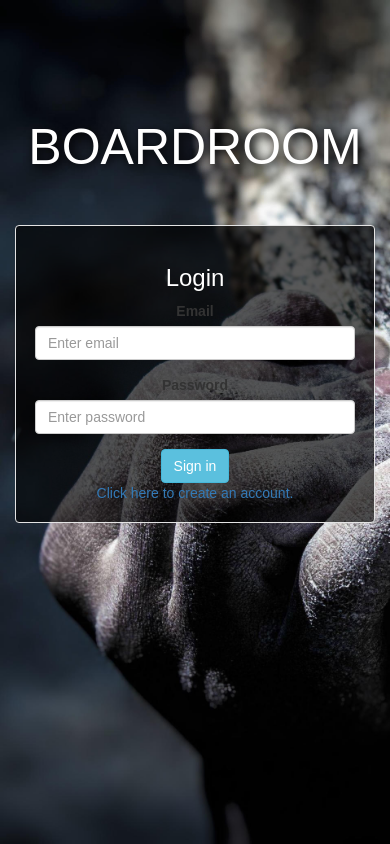
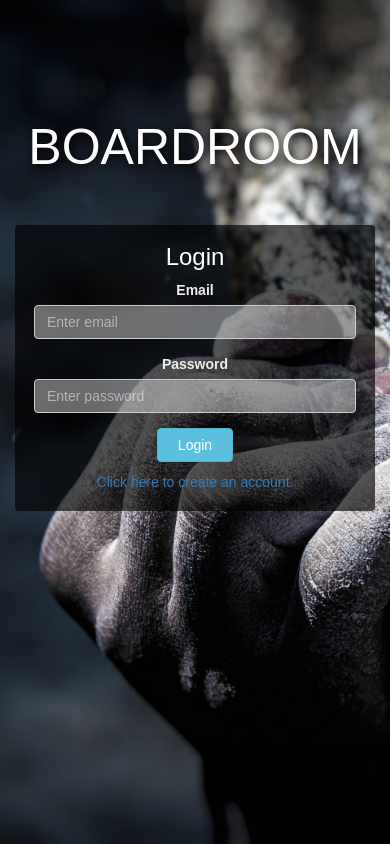
Before and after one commit to Baatzy/g48-capstone-frontend, a React (Create React App) app: page / in a window 390 px wide. Built offline with nearby package versions, Linux system fonts and the light colour scheme.

Commit message:
Styling for login should now be good. Also styled Dashboard and navbar hamburger.

```diff
--- /dev/null
+++ b/public/assets/styles/loginPage.css
@@ -0,0 +1,24 @@
+.login-form label {
+  color: #ededed;
+}
+
+.login-form input {
+  background-color: rgba(255,255,255,0.4);
+}
+
+.login-form input::placeholder {
+  color: rgba(255,255,255,0.5);
+}
+
+.login-form input[type=text] {
+  color: rgba(255,255,255,1);
+}
+
+.well {
+  border: 0px;
+}
+
+.navbar-toggle.collapsed {
+  border-width: 1px;
+  border-color: white;
+}
--- a/public/index.html
+++ b/public/index.html
@@ -23,6 +23,7 @@
 
     <!-- Styles -->
     <link rel="stylesheet" href="https://maxcdn.bootstrapcdn.com/bootstrap/latest/css/bootstrap.min.css">
+    <link rel="stylesheet" href="/assets/styles/loginPage.css">
   </head>
   <body>
 
--- a/src/components/dashboard/dashboardPage.js
+++ b/src/components/dashboard/dashboardPage.js
@@ -7,6 +7,25 @@ import { dateStringFixer, displayProtocolCards } from '../../Utilities/functions
 import { HTMLLoading } from '../../Utilities/htmlSnips'
 const apiUrl = 'https://basement-windows.herokuapp.com'
 const userId = 1 // Eventually needs to be obtained from session token
+
+
+const buttonPadder = {
+  paddingTop: "5px",
+  paddingBottom: "5px",
+}
+
+const buttonPadderRight = {
+  paddingRight: "5px",
+}
+
+const buttonWidth = {
+  paddingLeft: "32px",
+  paddingRight: "32px",
+}
+
+const spacer = {
+  marginTop: "10px",
+}
 
 
 function MesocycleContainer(props) {
@@ -22,7 +41,7 @@ class TrainNowButtons extends Component {
     return (
       <div>
         <Link to='/logbook/new'>
-          <Button bsStyle="danger" bsSize="large">
+          <Button bsStyle="danger" bsSize="large" style={buttonWidth}>
             Train Now
           </Button>
         </Link>
@@ -34,8 +53,8 @@ class TrainNowButtons extends Component {
 class ViewCalendarButtons extends Component {
   render () {
     return (
-      <div>
-        <Link to='/logbook'>
+      <div style={buttonPadder}>
+        <Link to='/logbook' style={buttonPadderRight}>
           <Button bsStyle="info" bsSize="large">
             My Logbook
           </Button>
@@ -54,7 +73,7 @@ class ViewProtocolsButtons extends Component {
   render () {
     return (
       <div>
-        <Link to='/protocols'>
+        <Link to='/protocols' style={buttonPadderRight}>
           <Button bsStyle="warning" bsSize="large">
             See All Protocols
           </Button>
--- a/src/components/login/loginPage.js
+++ b/src/components/login/loginPage.js
@@ -3,6 +3,7 @@ import { Link } from 'react-router-dom'
 import { Button, Grid, FormGroup, ControlLabel, HelpBlock, FormControl, Well } from 'react-bootstrap'
 import { centerWellSignup, centerWellLogin, parentElement, backgroundImage } from './loginPage-style'
 import Background from '../../images/crimp-blur.jpg'
+
 
 function FieldGroup({ id, label, help, ...props }) {
   return (
@@ -51,12 +52,19 @@ class LoginForm extends Component {
       textShadow: "2px 2px 10px rgba(0,0,0,1)",
     }
 
-    const whiteFont = {
+    const formTitle = {
       color: 'white',
+      marginTop: "0px",
     }
 
     const ghost = {
       backgroundColor: "rgba(0,0,0,0.65)",
+    }
+
+    const submitButton = {
+      marginBottom: "10px",
+      paddingLeft: "20px",
+      paddingRight: "20px",
     }
 
     if (this.props.showLogin) {
@@ -66,8 +74,8 @@ class LoginForm extends Component {
           <Grid>
             <Well style={ghost}>
               <div>
-                <h3 style={whiteFont}>Login</h3>
-                <form>
+                <h3 style={formTitle}>Login</h3>
+                <form className="login-form">
                   <FieldGroup
                     value={this.userEmail}
                     onChange={this.changeEmail.bind(this)}
@@ -88,8 +96,8 @@ class LoginForm extends Component {
                 </form>
 
                 <Link to='/dashboard'>
-                  <Button bsStyle="info">
-                      Sign in
+                  <Button bsStyle="info" style={submitButton}>
+                      Login
                   </Button>
                 </Link>
 
@@ -152,12 +160,19 @@ class SignUpForm extends Component {
       textShadow: "2px 2px 10px rgba(0,0,0,1)",
     }
 
-    const whiteFont = {
+    const formTitle = {
       color: 'white',
+      marginTop: "0px",
     }
 
     const ghost = {
       backgroundColor: "rgba(0,0,0,0.65)",
+    }
+
+    const submitButton = {
+      marginBottom: "10px",
+      paddingLeft: "20px",
+      paddingRight: "20px",
     }
 
     if (!this.props.showLogin) {
@@ -166,8 +181,8 @@ class SignUpForm extends Component {
           <h1 style={logoText}>BOARDROOM</h1>
           <Grid>
             <Well style={ghost}>
-              <h3 style={whiteFont}>Sign Up</h3>
-              <form>
+              <h3 style={formTitle}>Sign Up</h3>
+              <form className="login-form">
                 <FieldGroup
                   value={this.newUsername}
                   onChange={this.changeUsername.bind(this)}
@@ -197,7 +212,7 @@ class SignUpForm extends Component {
               </form>
 
               <Link to='/dashboard'>
-                <Button bsStyle="info">
+                <Button bsStyle="info" style={submitButton}>
                     Sign up
                 </Button>
               </Link>
--- a/src/components/navbar/navbar.js
+++ b/src/components/navbar/navbar.js
@@ -8,7 +8,7 @@ import { headerStyle, navIcon, navbarGrad } from './navbar-style'
 class NavContainer extends Component {
   render () {
     return (
-      <Navbar inverse collapseOnSelect>
+      <Navbar className="nav button" inverse collapseOnSelect>
         <Navbar.Header>
           <Navbar.Brand >
             <Link to='/dashboard'><Glyphicon glyph="home" style={navIcon} /></Link>
```
